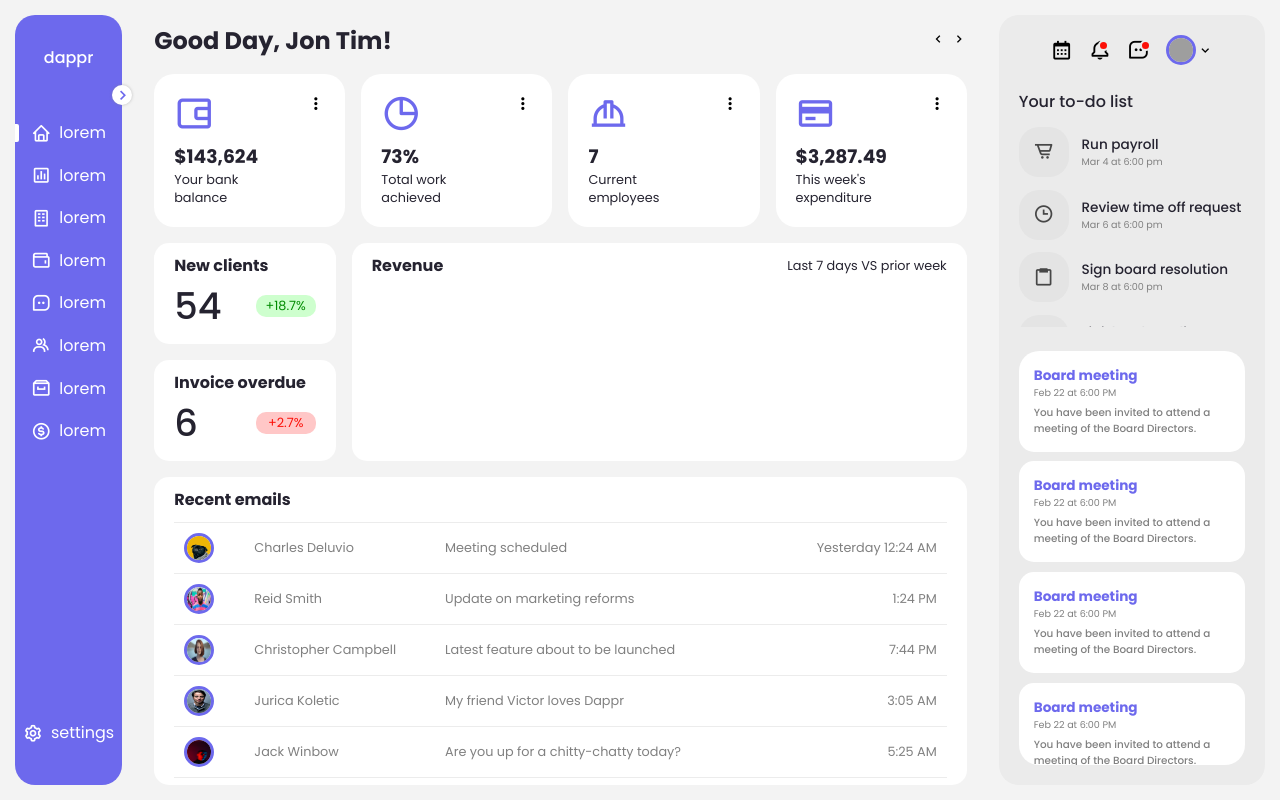
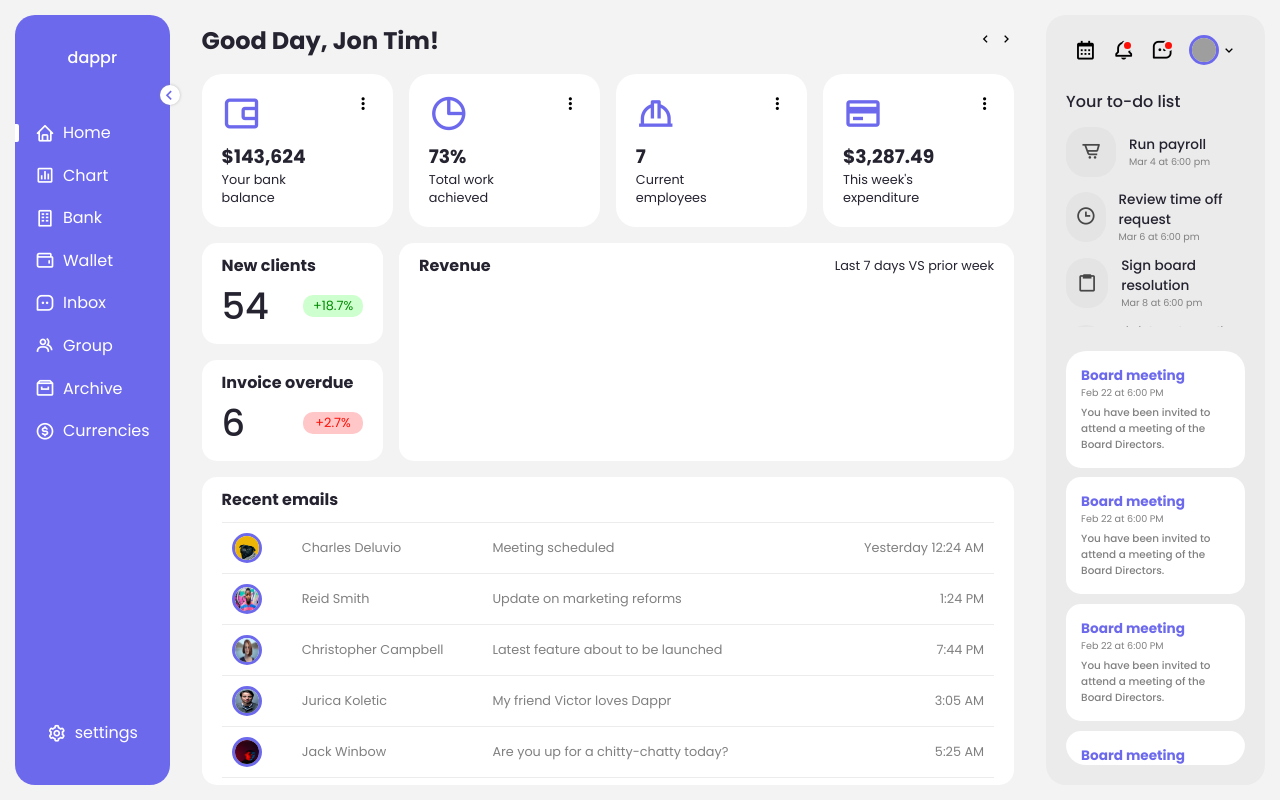
Before and after one commit to Jon-tim/UI-Dashboard, a plain HTML site: page index.html in a window 1280 px wide. Both pictures are taken after a click on the element 77 px from the left and 95 px from the top of the page. Drawn offline with nearby package versions, Linux system fonts and the light colour scheme; grey boxes are pictures that could not be loaded.

Commit message:
updated the nav bar

```diff
--- a/index.html
+++ b/index.html
@@ -29,35 +29,35 @@
         <div class="nav-list">
           <div class="nav-item active">
             <i class="bx bx-home"></i>
-            <span class="hide__navlist__names">lorem</span>
+            <span class="hide__navlist__names">Home</span>
           </div>
           <div class="nav-item">
             <i class="bx bx-bar-chart-square"></i>
-            <span class="hide__navlist__names">lorem</span>
+            <span class="hide__navlist__names">Chart</span>
           </div>
           <div class="nav-item">
             <i class="bx bx-building"></i>
-            <span class="hide__navlist__names">lorem</span>
+            <span class="hide__navlist__names">Bank</span>
           </div>
           <div class="nav-item">
             <i class="bx bx-wallet"></i>
-            <span class="hide__navlist__names">lorem</span>
+            <span class="hide__navlist__names">Wallet</span>
           </div>
           <div class="nav-item">
             <i class="bx bx-message-square-dots"></i>
-            <span class="hide__navlist__names">lorem</span>
+            <span class="hide__navlist__names">Inbox</span>
           </div>
           <div class="nav-item">
             <i class="bx bx-group"></i>
-            <span class="hide__navlist__names">lorem</span>
+            <span class="hide__navlist__names">Group</span>
           </div>
           <div class="nav-item">
             <i class="bx bx-archive"></i>
-            <span class="hide__navlist__names">lorem</span>
+            <span class="hide__navlist__names">Archive</span>
           </div>
           <div class="nav-item">
             <i class="bx bx-dollar-circle"></i>
-            <span class="hide__navlist__names">lorem</span>
+            <span class="hide__navlist__names">Currencies</span>
           </div>
         </div>
         <div class="settings">
@@ -65,7 +65,7 @@
           <span class="hide__navlist__names">settings</span>
         </div>
         <div class="nav-toggler">
-          <i class="bx bx-chevron-right"></i>
+          <i class="bx bx-chevron-right" id="arrow"></i>
         </div>
       </nav>
       <!-- CONTENT SECTION -->
--- a/src/main.js
+++ b/src/main.js
@@ -7,6 +7,7 @@ const navToggler = document.querySelector(".nav-toggler");
 const nav = document.querySelector("nav");
 const navItemName = document.querySelectorAll(".nav-item span");
 const settingsName = document.querySelectorAll(".settings span");
+const arrowNav = document.querySelector("#arrow");
 
 function show(app, arr) {
   app.classList.toggle("hide");
@@ -44,9 +45,18 @@ function nonActive(arg) {
 
 navIcons.forEach((i) => i.addEventListener("click", activeNavIcon));
 
+function arrowSpin(arg) {
+  if (arg.classList.contains("bx-chevron-right")) {
+    arg.classList.replace("bx-chevron-right", "bx-chevron-left");
+  } else if (arg.classList.contains("bx-chevron-left")) {
+    arg.classList.replace("bx-chevron-left", "bx-chevron-right");
+  }
+}
+
 function openNav() {
   settingsName.forEach((i) => i.classList.toggle("hide__navlist__names"));
   navItemName.forEach((i) => i.classList.toggle("hide__navlist__names"));
   nav.classList.toggle("nav-open");
+  arrowSpin(arrowNav);
 }
 navToggler.addEventListener("click", openNav);
--- a/src/style.css
+++ b/src/style.css
@@ -46,7 +46,7 @@ nav {
 } */
 
 .nav-open {
-  width: 10%;
+  width: 15%;
 }
 
 .nav-item,
@@ -92,9 +92,10 @@ nav i {
 }
 
 .nav-list {
+  padding: 0px 10px;
   display: flex;
   flex-direction: column;
-  align-items: center;
+  align-items: flex-start;
   gap: 1.1rem;
 }
 
```
